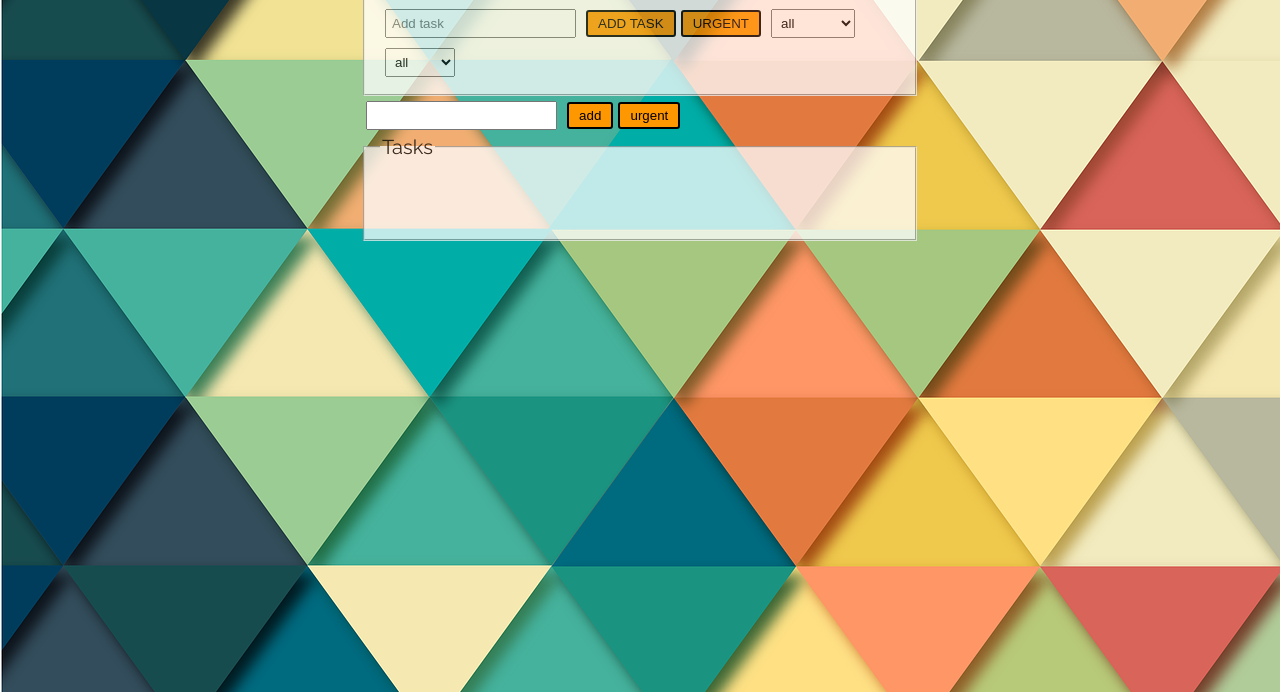
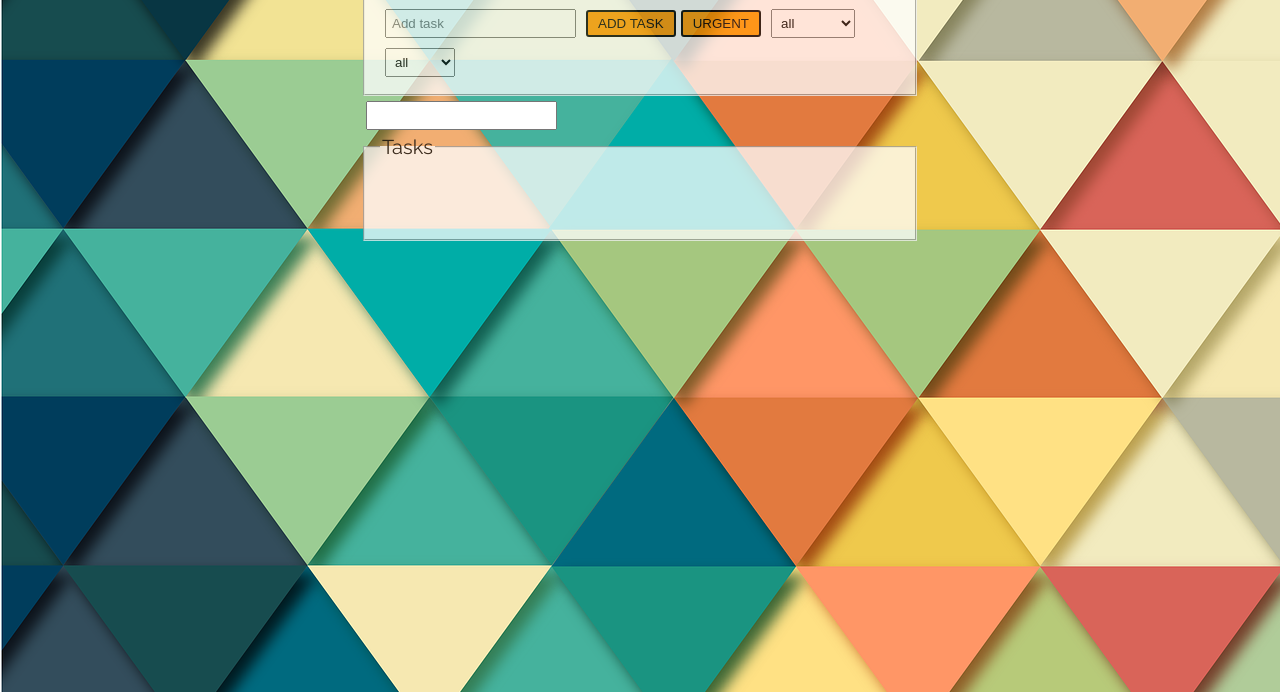
Before and after one commit to mihail-soltan/To-do-list-app, a plain HTML site: page index.html in a window 1280 px wide. Shown: the part 108-800 px from the top of the page. Drawn offline with Linux system fonts and the light colour scheme; files whose address does not match are found by name; a web font is replaced by a local one.

Commit message:
Update index.html

```diff
--- a/index.html
+++ b/index.html
@@ -34,9 +34,6 @@
       </fieldset>
 
       <input type="text" id="taskField"required />
-      <button id="add-item">add</button>
-      <!-- added the urgent button -->
-      <button id="urgent-item">urgent</button>
     </form>
     <!-- <input type="text" id="search"> -->
     <fieldset>
```
